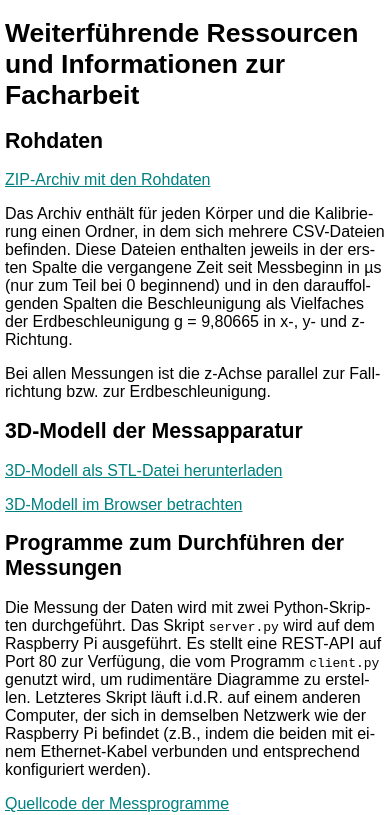
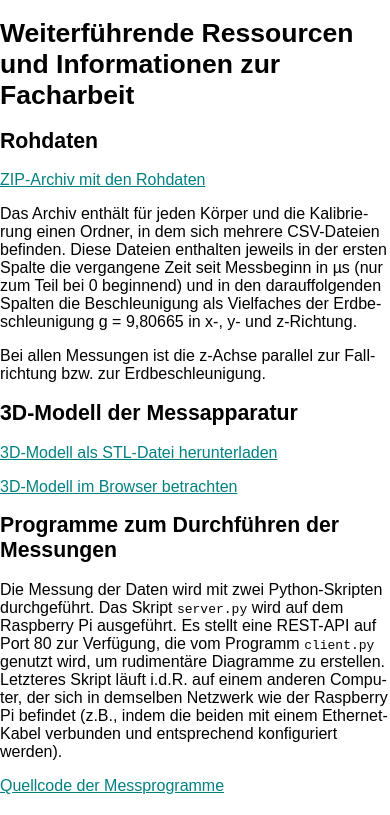
Before and after one commit to jan-de-haan/facharbeit, a plain HTML site: page docs/index.html in a window 390 px wide. Shown: the top 815 px of the page. Drawn offline with Linux system fonts and the light colour scheme.

Commit message:
Responsivere Webseite durch Designkompromiss

```diff
--- a/docs/index.html
+++ b/docs/index.html
@@ -8,19 +8,9 @@
         font-family: sans-serif;
     }
 
-    @media screen and (min-width: 50em) {
-        body {
-            margin-left: auto;
-            margin-right: auto;
-            max-width: 45em;
-        }
-    }
-
-    @media screen and (max-width: 46em) {
-        body {
-            margin-left: 5px;
-            margin-right: 5px;
-        }
+    body {
+        max-width: 50em;
+        margin: 0 auto;
     }
 
     h1 {
```
